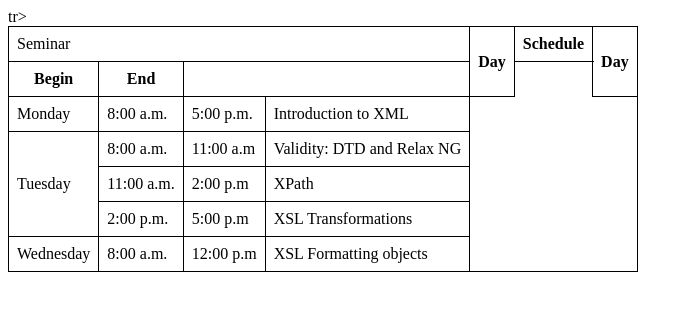
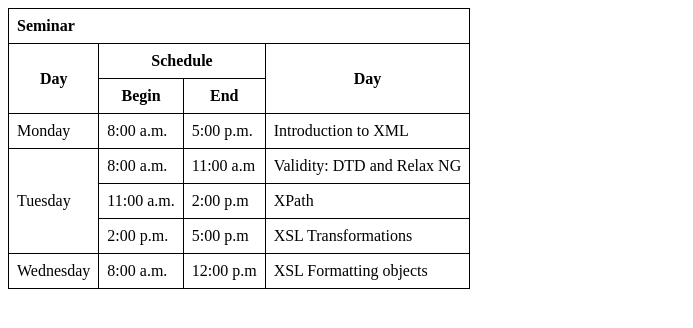
Before and after one commit to SreeSN09/sn, a plain HTML site: page index.html in a window 1280 px wide. Shown: the whole page, without its empty margins (0-693 px from the left). Drawn offline with Linux system fonts and the light colour scheme.

Commit message:
index.html

```diff
--- a/index.html
+++ b/index.html
@@ -12,11 +12,13 @@ table,th,td{
 <body>
 <table>
   <tr>
-    <td colspan="4">Seminar</td>
+    <td colspan="4"><strong>Seminar</strong></td>
+  </tr>
+  <tr>
     <th rowspan="2">Day</th>
     <th colspan="2">Schedule</th>
     <th rowspan="2">Day</th>
-  </tr>tr>
+  </tr>
   <tr>
     <th>Begin</th>
     <th>End</th>
```
